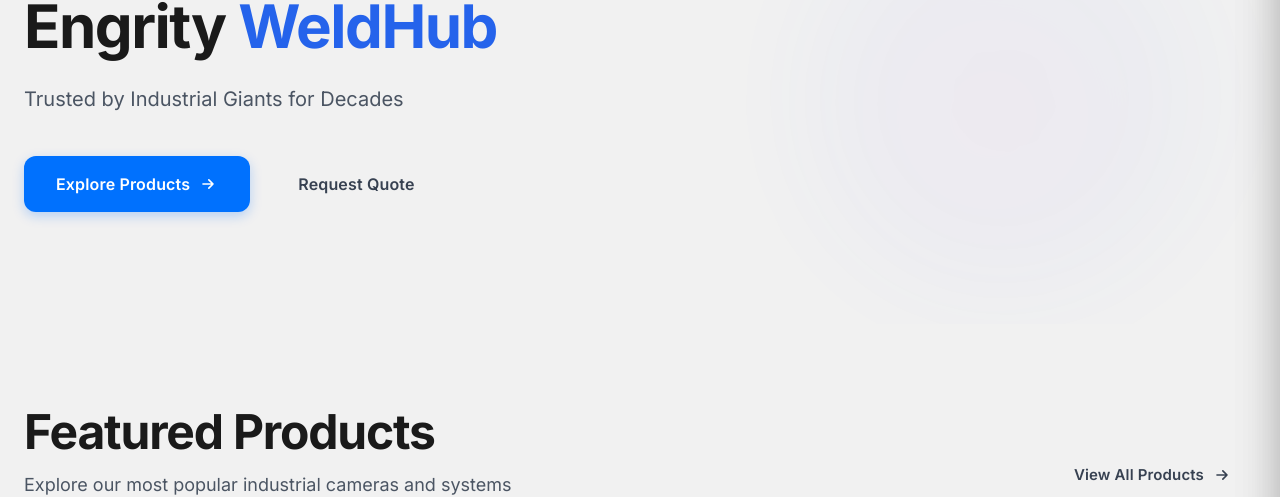
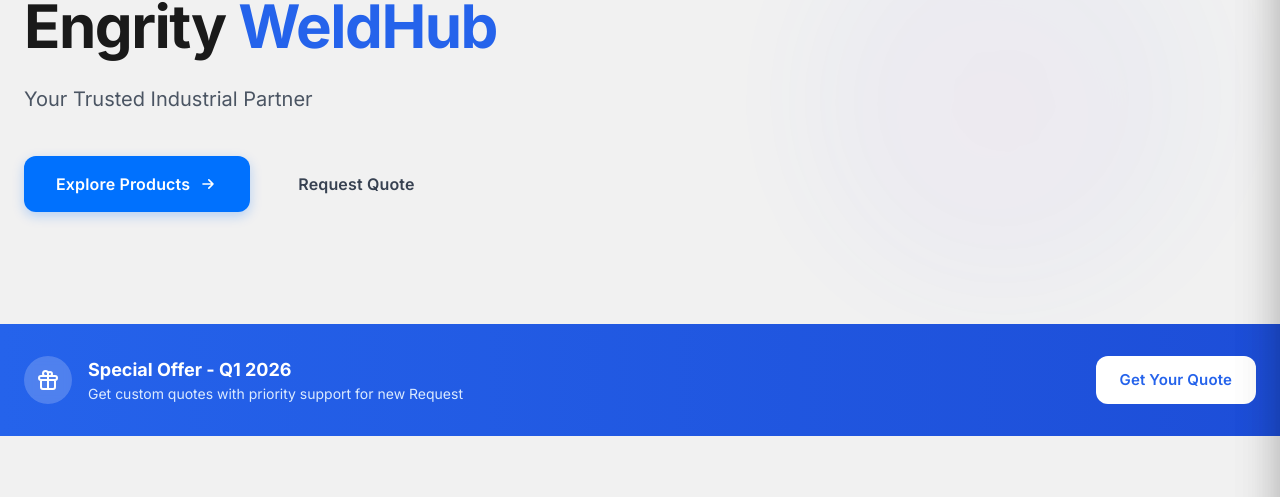
Before and after one commit to EngrityGit/weldhub, a Next.js app: page / in a window 1280 px wide. Shown: the part 244-741 px from the top of the page. Built offline with nearby package versions, Linux system fonts and the light colour scheme; no server answers.

Commit message:
New product added1

```diff
--- a/src/app/page.tsx
+++ b/src/app/page.tsx
@@ -30,7 +30,7 @@
             </h1>
 
             <p className="text-xl text-gray-600 mb-10 leading-relaxed max-w-2xl animate-fade-in" style={{ animationDelay: '0.2s' }}>
-              Trusted by Industrial Giants for Decades
+              Your Trusted Industrial Partner
             </p>
 
             <div className="flex flex-col sm:flex-row gap-4 animate-fade-in" style={{ animationDelay: '0.3s' }}>
@@ -56,7 +56,7 @@
 
 
       {/* Promotional Banner */}
-      {/* <section className="py-8 bg-gradient-to-r from-blue-600 to-blue-700">
+      <section className="py-8 bg-gradient-to-r from-blue-600 to-blue-700">
         <div className="container-custom">
           <div className="flex flex-col md:flex-row items-center justify-between gap-4 text-white">
             <div className="flex items-center gap-4">
@@ -75,7 +75,7 @@
             </Link>
           </div>
         </div>
-      </section> */}
+      </section>
 
       {/* Featured Products Section */}
       <section className="section">
```
